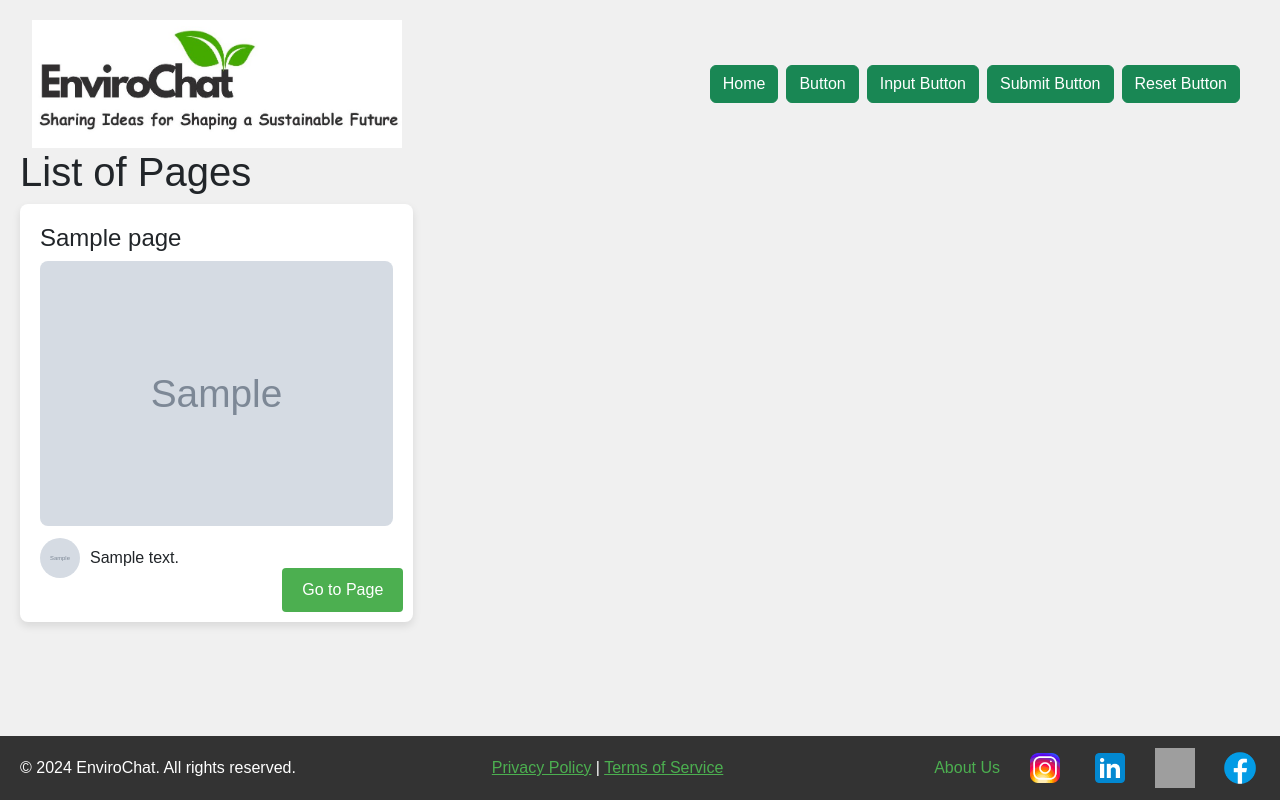
After one commit to Yashwanth-KVS/EnviroChat---A-platform-to-share-ideas-to-help-achieve-sustainability, a Django app: page /view_pages/ in a window 1280 px wide. The commit adds this page. Run offline with Django 5.2, Linux system fonts and the light colour scheme; tables that the repository leaves empty hold one stand-in row (values such as "Sample post"); grey boxes marked "Sample" are stand-in pictures; grey boxes are pictures that could not be loaded.

Commit message:
added view pages html and views

```diff
--- a/EnviroChat/settings.py
+++ b/EnviroChat/settings.py
@@ -9,11 +9,14 @@ https://docs.djangoproject.com/en/5.0/topics/settings/
 For the full list of settings and their values, see
 https://docs.djangoproject.com/en/5.0/ref/settings/
 """
-
+import os
 from pathlib import Path
 
 # Build paths inside the project like this: BASE_DIR / 'subdir'.
 BASE_DIR = Path(__file__).resolve().parent.parent
+
+MEDIA_URL = '/media/'
+MEDIA_ROOT = os.path.join(BASE_DIR, 'media')
 
 
 # Quick-start development settings - unsuitable for production
--- a/EnviroChat/urls.py
+++ b/EnviroChat/urls.py
@@ -16,9 +16,15 @@ Including another URLconf
 """
 from django.contrib import admin
 from django.urls import path, include
+
+from django.conf.urls.static import static
+from django.conf import settings
+
 import myapp
 
 urlpatterns = [
     path('admin/', admin.site.urls),
     path('', include('myapp.urls')),
 ]
+
+urlpatterns += static(settings.MEDIA_URL, document_root=settings.MEDIA_ROOT)
--- a/myapp/Templates/create_page.html
+++ b/myapp/Templates/create_page.html
@@ -89,7 +89,7 @@
 
     <div class="container">
         <h2>Enter the Page Details</h2>
-        <form id="pageDetailsForm" method="post">
+        <form id="pageDetailsForm" method="post" enctype="multipart/form-data">
             {% csrf_token %}
 
             <div class="form-group">
--- /dev/null
+++ b/myapp/Templates/view_pages.html
@@ -0,0 +1,111 @@
+{% extends 'base.html' %}
+
+{% block body_block %}
+    <style>
+        body {
+            font-family: Arial, sans-serif;
+            background-color: #f0f0f0;
+            padding: 20px;
+        }
+
+        .page-list {
+            list-style-type: none;
+            padding: 0;
+            display: flex;
+            flex-wrap: wrap;
+            justify-content: flex-start; /* Adjusted to start from the left */
+            gap: 20px; /* Adds gap between cards */
+        }
+
+        .page-item {
+            background-color: #fff;
+            border-radius: 8px;
+            box-shadow: 0 4px 8px rgba(0,0,0,0.1);
+            padding: 20px;
+            width: calc(33.33% - 20px); /* Adjust width to fit 3 cards per row */
+            box-sizing: border-box;
+            margin-bottom: 20px;
+            position: relative;
+        }
+
+        .page-item h2 {
+            font-size: 24px;
+            margin-bottom: 8px;
+        }
+
+        .page-item p {
+            font-size: 16px;
+            margin-bottom: 12px;
+        }
+
+        .page-item img {
+            max-width: 100%;
+            border-radius: 8px;
+            margin-bottom: 12px;
+        }
+
+        .page-item .author {
+            display: flex;
+            align-items: center;
+            margin-bottom: 12px;
+        }
+
+        .page-item .author img {
+            width: 40px;
+            height: 40px;
+            border-radius: 50%;
+            margin-right: 10px;
+        }
+
+        .go-to-button {
+            position: absolute;
+            bottom: 10px;
+            right: 10px;
+            background-color: #4CAF50;
+            color: white;
+            border: none;
+            padding: 10px 20px;
+            border-radius: 4px;
+            cursor: pointer;
+            transition: background-color 0.3s ease;
+        }
+
+        .go-to-button:hover {
+            background-color: #45a049;
+        }
+
+        /* Responsive adjustments */
+        @media screen and (max-width: 992px) {
+            .page-item {
+                width: calc(50% - 20px); /* Adjust width to fit 2 cards per row on medium screens */
+            }
+        }
+
+        @media screen and (max-width: 768px) {
+            .page-item {
+                width: calc(100% - 20px); /* Adjust width to fit 1 card per row on smaller screens */
+            }
+        }
+    </style>
+
+    <h1>List of Pages</h1>
+    <ul class="page-list">
+        {% for page in pages %}
+            <li class="page-item">
+                <h2>{{ page.title }}</h2>
+                {% if page.title_img %}
+                    <img src="{{ page.title_img.url }}" alt="Title Image">
+                {% endif %}
+                <div class="author">
+                    {% if page.about_img %}
+                        <img src="{{ page.about_img.url }}" alt="Author Image">
+                    {% endif %}
+                    <p>{{ page.about_page }}</p>
+                </div>
+                <button class="go-to-button">Go to Page</button>
+            </li>
+        {% empty %}
+            <li>No pages found.</li>
+        {% endfor %}
+    </ul>
+{% endblock %}
--- a/myapp/urls.py
+++ b/myapp/urls.py
@@ -10,5 +10,6 @@ urlpatterns = [
     path('search/', views.search_members, name='search_members'),
     path('details/<int:member_id>/', views.member_details, name='member_details'),
     path('create_page/', views.create_pages, name='create_pages'),
+    path('view_pages/', views.view_pages, name='view_pages'),
 
 ]
--- a/myapp/views.py
+++ b/myapp/views.py
@@ -11,7 +11,7 @@ from django.contrib.auth import authenticate, login
 from django.contrib import messages
 from .forms import UserRegisterForm, PageCreateForm
 from django.http import JsonResponse
-from .models import Member
+from .models import Member, Pages
 from django.shortcuts import render
 
 import datetime
@@ -108,7 +108,7 @@ def member_details(request, member_id):
 
 def create_pages(request):
     if request.method == 'POST':
-        form = PageCreateForm(request.POST)
+        form = PageCreateForm(request.POST, request.FILES)
         if form.is_valid():
             new_page = form.save(commit=False)
             now = datetime.datetime.now()
@@ -122,9 +122,13 @@ def create_pages(request):
             print(form.cleaned_data['title'])
             print(form.cleaned_data['content'])
             print(form.cleaned_data['about_page'])
+            print(form.cleaned_data['title_img'])
+            print(form.cleaned_data['about_img'])
+            print(form.cleaned_data['content_img'])
 
             print('Form saved successfully')
-            return render(request, template_name='page_home.html', )
+            pages = Pages.objects.all().order_by('-updated_at')
+            return redirect(request, template_name='view_pages.html', context={'pages': pages})
 
         else:
             return render(request, template_name='create_page.html', context={'form': form})
@@ -132,3 +136,18 @@ def create_pages(request):
     else:
         form = PageCreateForm()
         return render(request, template_name='create_page.html', context={'form': form})
+
+
+def view_pages(request):
+    if request.method == 'GET':
+        pages = Pages.objects.all().order_by('-updated_at')
+        for page in pages:
+            print(page.page_id)
+            print(page.title)
+            print(page.content)
+            print(page.about_page)
+            print(page.title_img.url)
+            print(page.content_img.url)
+            print(page.about_img.url)
+        # Render the template with the fetched pages
+        return render(request, 'view_pages.html', {'pages': pages})
```
